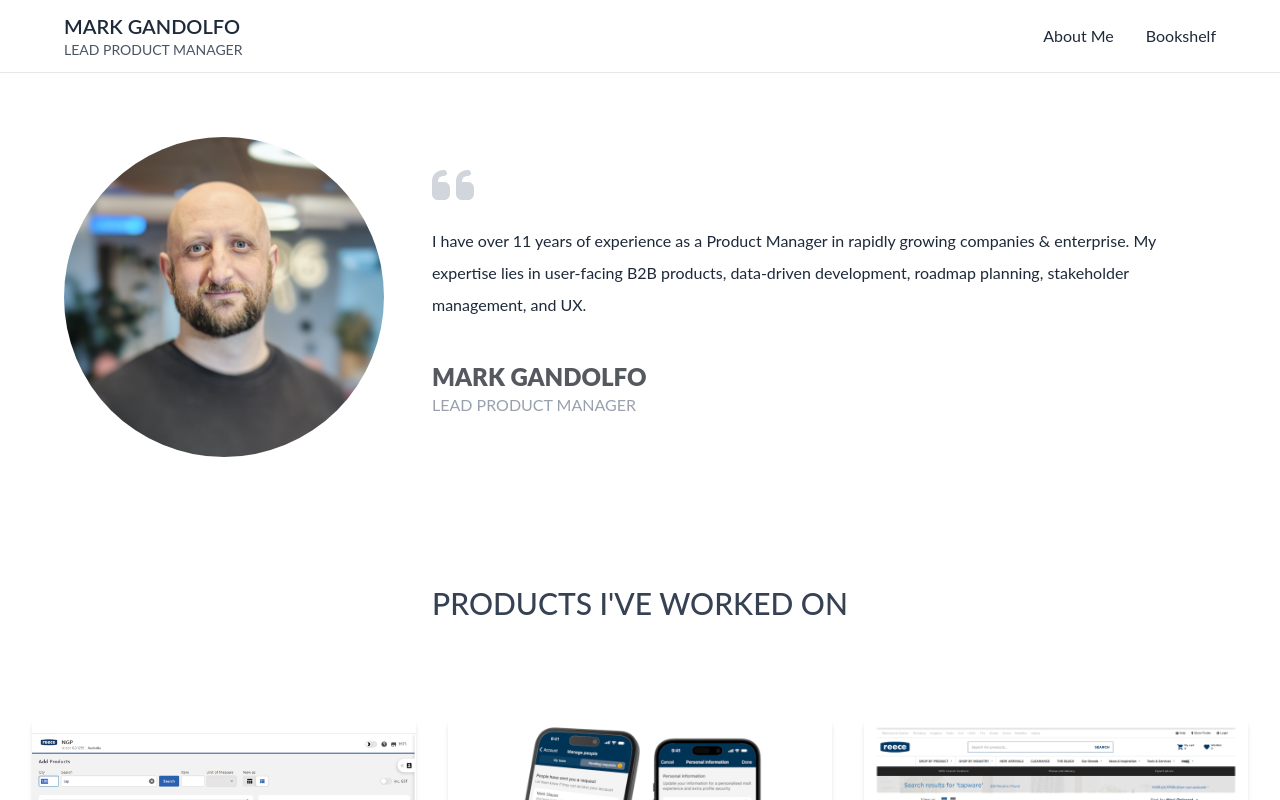
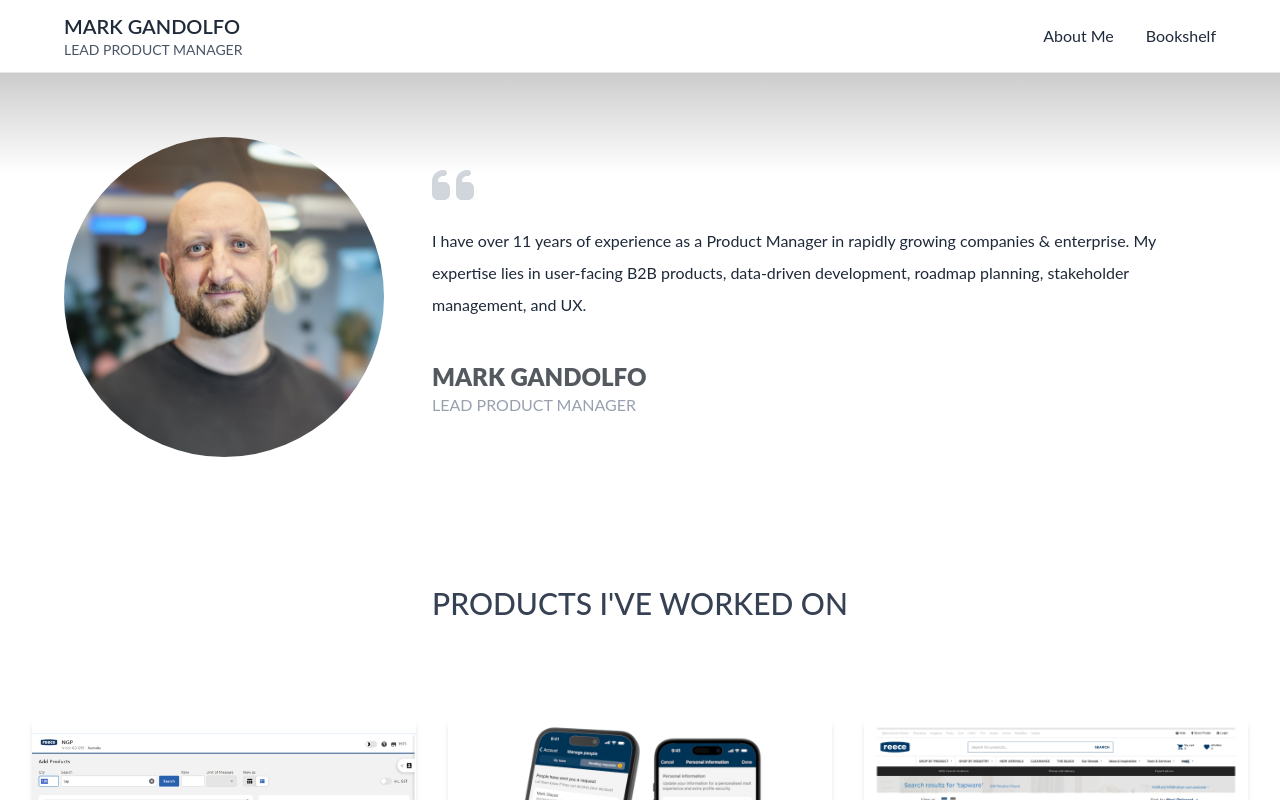
Before and after one commit to markgandolfo/markcom, a React (Vite) app: page / in a window 1280 px wide. Shown: the top 800 px of the page. Built offline with nearby package versions, Linux system fonts and the light colour scheme.

Commit message:
gradient background... its back baby

```diff
--- a/src/App.css
+++ b/src/App.css
@@ -4,3 +4,7 @@ body {
   font-weight: 400;
   line-height: 2em;
 }
+
+main {
+  background: linear-gradient(to bottom, #ccc, #fff 100px);
+}
```
